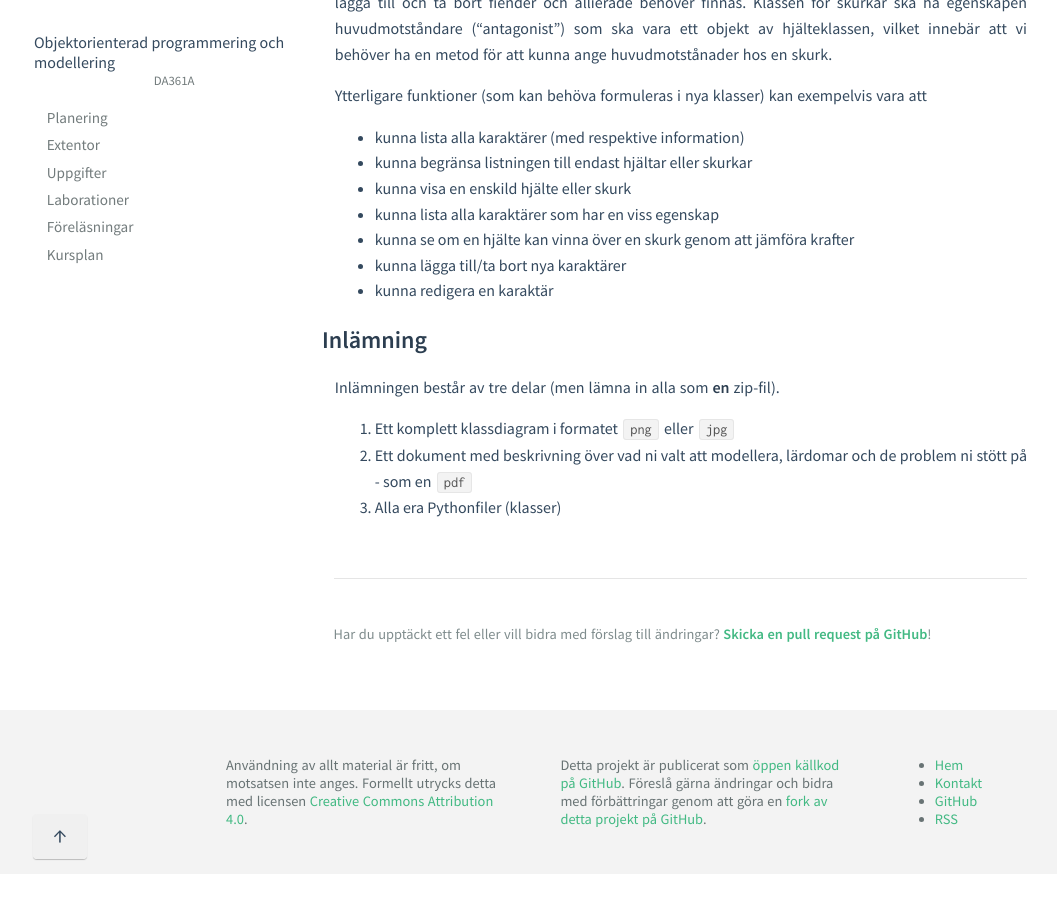
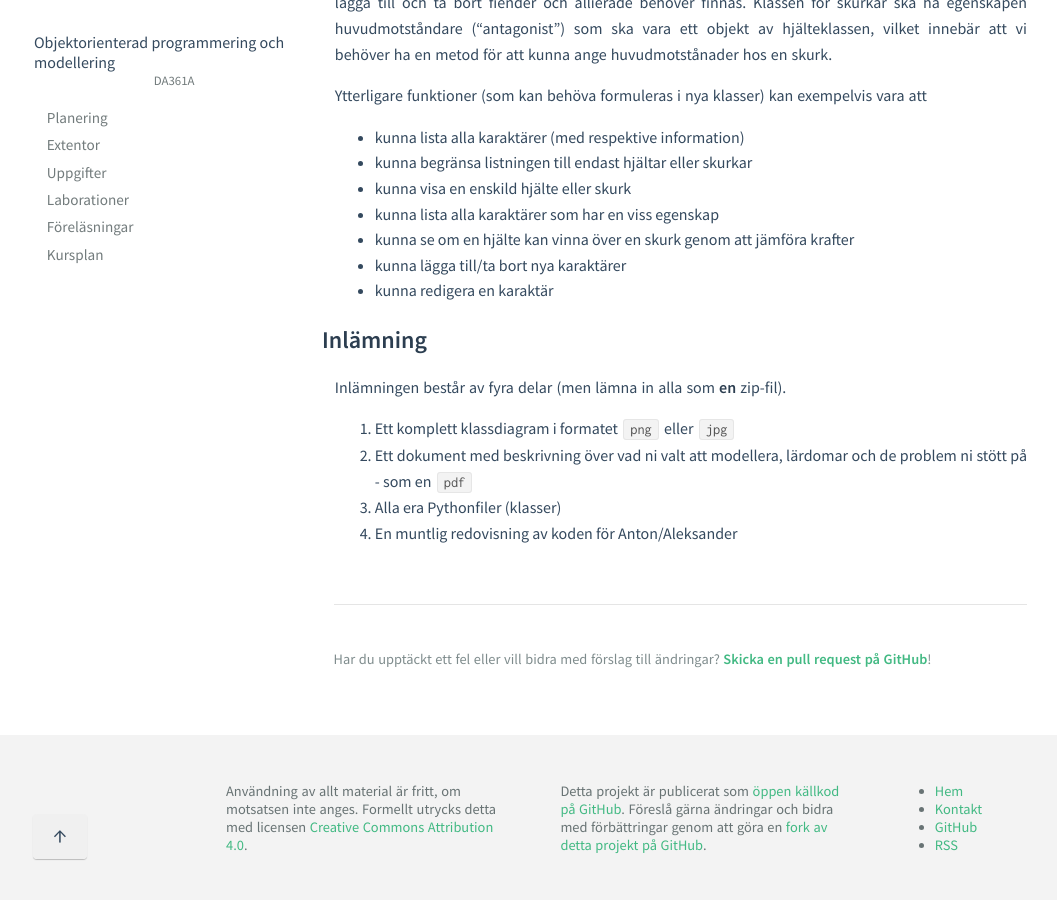
Before and after one commit to stefangeneralao/ia-oop-python, a Jekyll site: the page built from courses/da361a/assignments/U02.md, in a window 1280 px wide and 900 px high, scrolled down 1426 px. Shown: the whole window, without its empty margins (14-1071 px from the left). Built offline with Jekyll 4.4.1, drawn with Linux system fonts in a browser that asks for light colours; before the commit the page ends 2300 px from its top, so only the background shows below that.

Commit message:
Added assignment 2

```diff
--- a/_data/da361a.yml
+++ b/_data/da361a.yml
@@ -44,9 +44,9 @@
 assignments:
     - name: Uppgift 1
       file: U01
-#
-#    - name: Uppgift 2
-#      file: U02
+
+    - name: Uppgift 2
+      file: U02
 
 # Laborationer
 exercises:
--- a/courses/da361a/assignments/U02.md
+++ b/courses/da361a/assignments/U02.md
@@ -59,8 +59,9 @@
 
 ## Inlämning
 
-Inlämningen består av tre delar (men lämna in alla som **en** zip-fil).
+Inlämningen består av fyra delar (men lämna in alla som **en** zip-fil).
 
 1. Ett komplett klassdiagram i formatet `png` eller `jpg`
 2. Ett dokument med beskrivning över vad ni valt att modellera, lärdomar och de problem ni stött på - som en `pdf`
 3. Alla era Pythonfiler (klasser)
+4. En muntlig redovisning av koden för Anton/Aleksander
```
